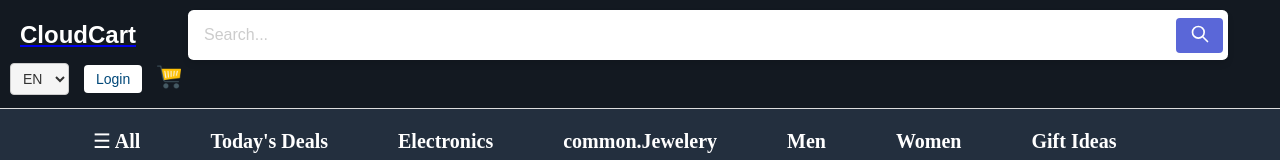
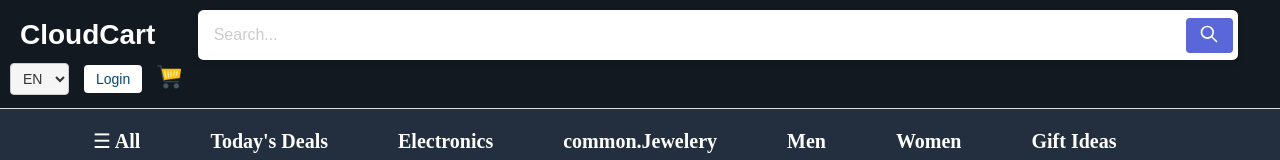
Before and after one commit to sridurgeshv/Ecommerce-site, a React (Create React App) app: page / in a window 1280 px wide. Shown: the top 160 px of the page. Built offline with nearby package versions, Linux system fonts and the light colour scheme; no server answers; what amazon-cognito-identity-js would draw is missing.

Commit message:
Update Header.css

```diff
--- a/src/components/common/Header.css
+++ b/src/components/common/Header.css
@@ -11,9 +11,13 @@
 .Header h1 {
   margin: 0;
   color: #fff;
-  font-size: 24px;
+  font-size: 28px;
   padding: 5px 10px;
   text-decoration: none; /* Add this line */
+}
+
+.Header a {
+  text-decoration: none; /* Remove underline from link */
 }
 
 .Header nav {
```
